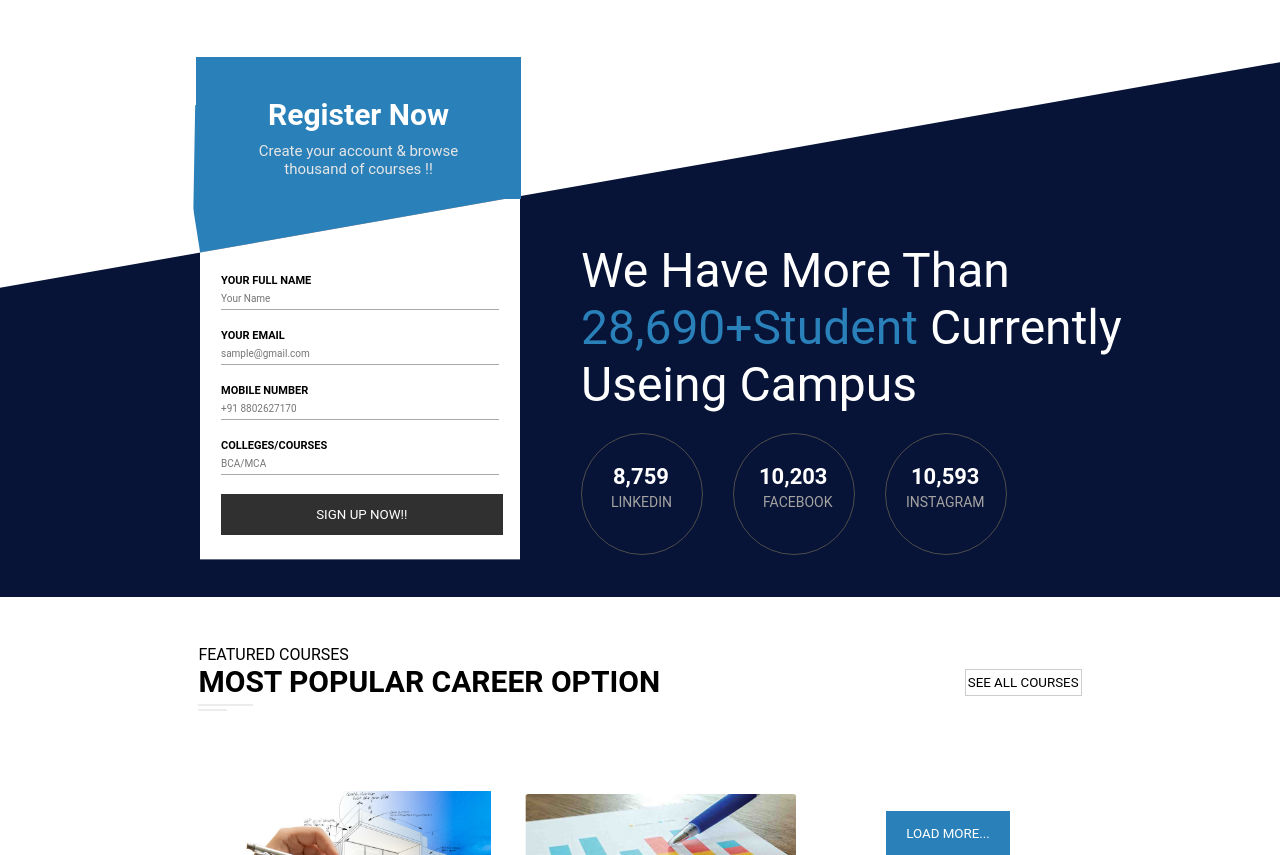
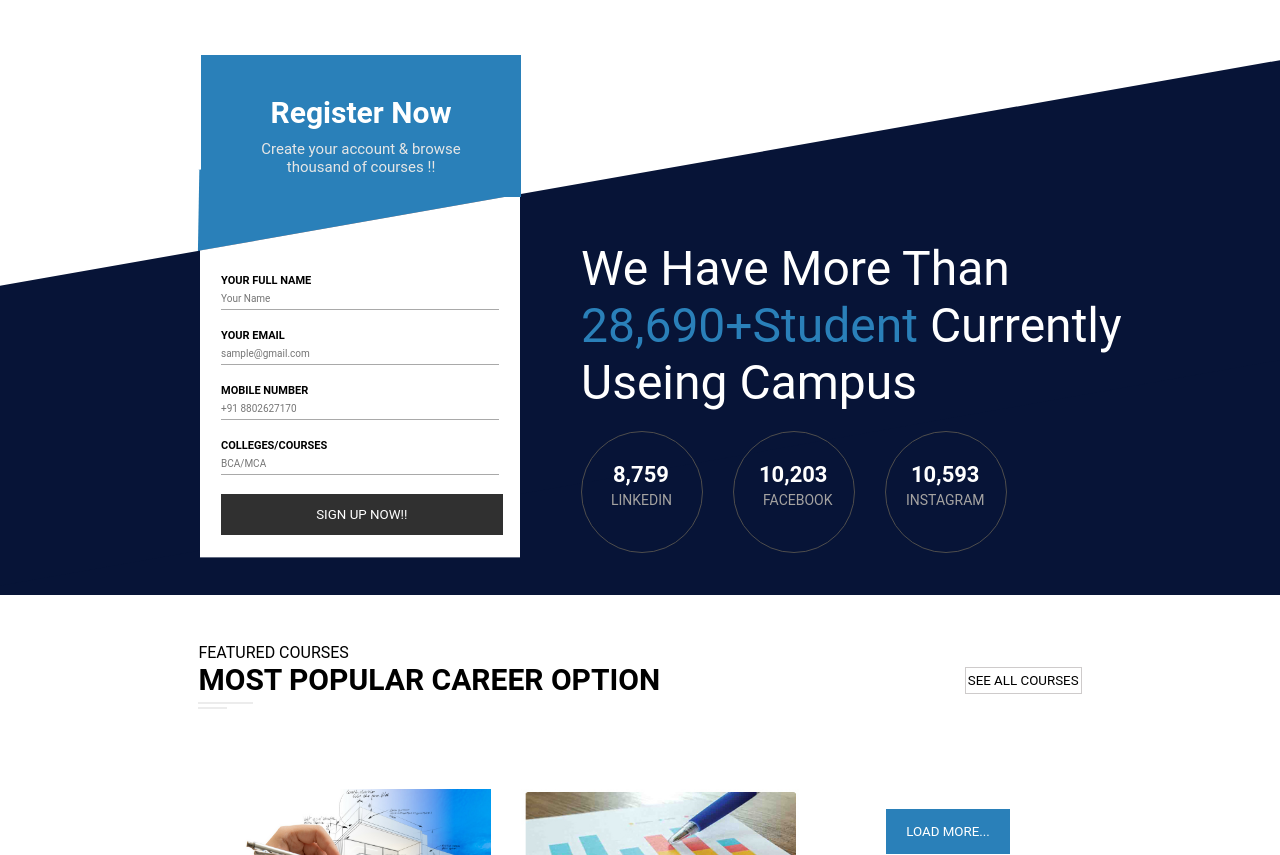
Before and after one commit to akshuaggarwal25/carrerkarts, a plain HTML site: page index.html in a window 1280 px wide. Shown: the part 1433-2288 px from the top of the page. Drawn offline with Linux system fonts and the light colour scheme.

Commit message:
Finally Done!

```diff
--- a/css/style.css
+++ b/css/style.css
@@ -372,7 +372,6 @@ header{
     margin-top: -422px;
     top: 0;
     left: 0;
-
     height: 300px;
     transform: skewY(-10deg);
     background-color: #071437;
@@ -396,20 +395,20 @@ header{
     z-index: 1;
 }
 .skyblue-div{
-    background-color:#2a80b9;
-    width: 25%;
-    height: 150px;
+    background-color: #2a80b9;
+    width: 25.9%;
+    height: 149px;
     transform: rotate(-9deg);
-    margin-top: -215px;
-    margin-left: 187px;
-    position: absolute;
+    margin-top: -151px;
+    margin-left: 190px;
+    /* position: absolute; */
     z-index: -1;
 }
 .skyblue1-div{
-    background-color:#2a80b9 ;
-    width: 25.4%;
+    background-color: #2a80b9;
+    width: 25%;
     margin-top: -240px;
-    margin-left: 196px;
+    margin-left: 201px;
     height: 142px;
     position: absolute;
     z-index: 1;
```
Also changed, not shown: index.html (line endings or trailing spaces).
